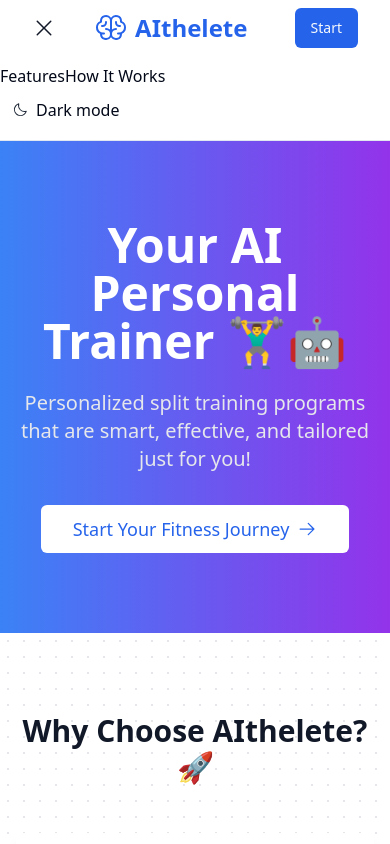
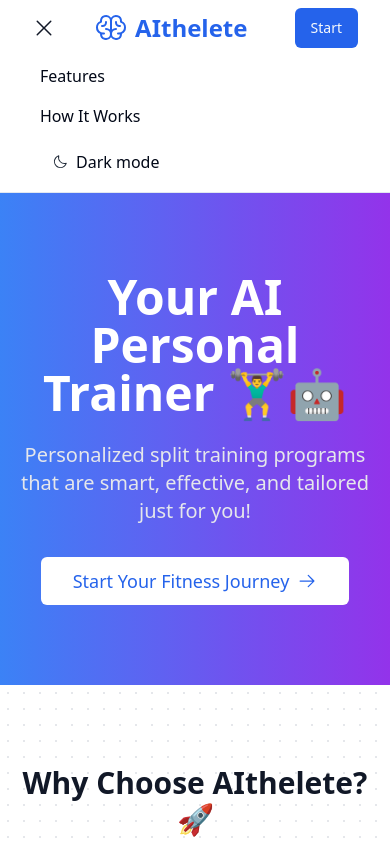
Before and after one commit to mbarinov/aithelete, a Next.js app: page / in a window 390 px wide. Both pictures are taken after a click on the button "Open main menu". Shown: the top 844 px of the page. Built offline with nearby package versions, Linux system fonts and the light colour scheme; no server answers.

Commit message:
Update mobile menu

```diff
--- a/src/components/Header/index.tsx
+++ b/src/components/Header/index.tsx
@@ -172,13 +172,13 @@
             </div>
             {mobileMenuOpen && (
                 <div className="md:hidden" id="mobile-menu">
-                    <div className="space-y-1 pb-3 pt-2">
+                    <div className="space-y-4 pb-3 pt-2 flex-col flex ml-10">
                         {isAuthorized ? authorizedMenuItems : guestMenuItems}
                         <Button
                             variant="ghost"
                             size="sm"
                             aria-label="Toggle theme"
-                            className="w-full justify-start rounded-md px-3 py-2 text-base font-medium text-foreground hover:bg-accent hover:text-accent-foreground"
+                            className="w-full justify-start rounded-md px-3 text-base font-medium text-foreground hover:bg-accent hover:text-accent-foreground"
                             onClick={toggleDarkMode}
                         >
                             {isDarkMode ? (
```
